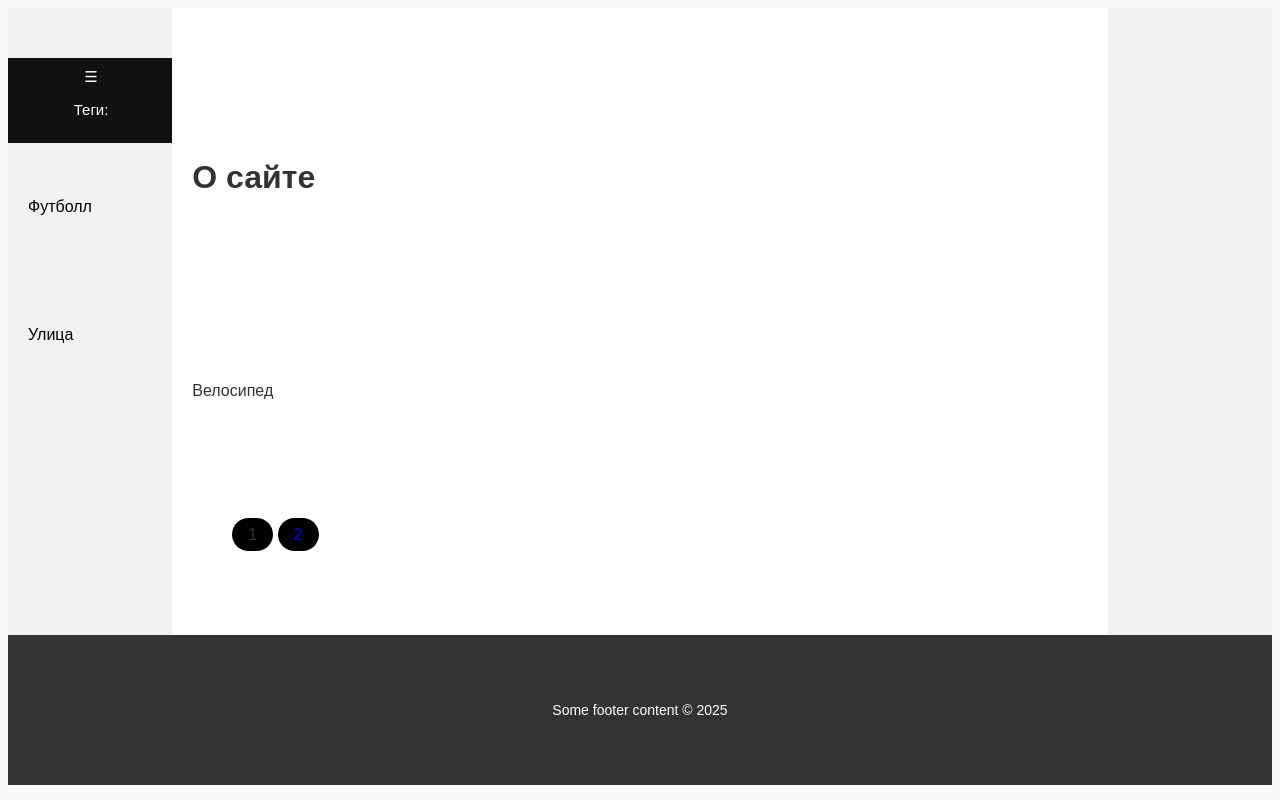
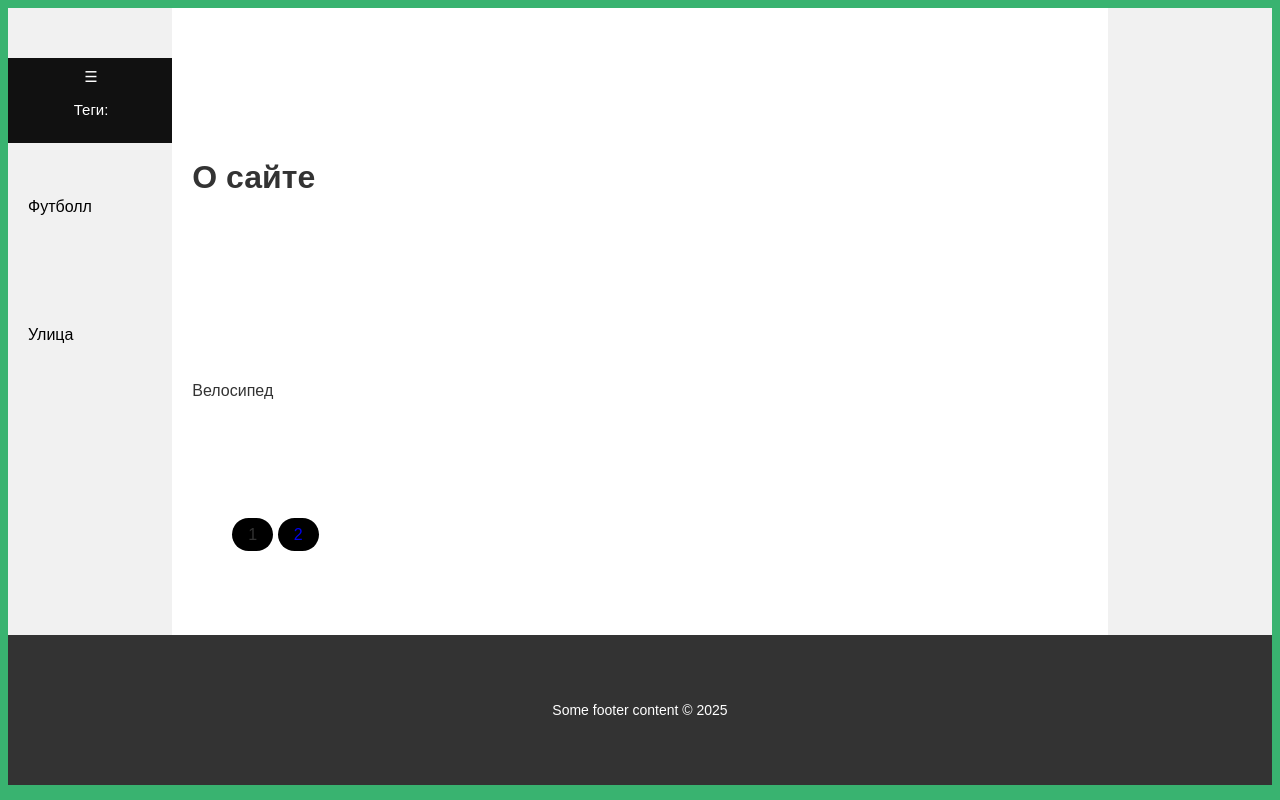
Before and after one commit to AzMa-sys/FirstProject, a Django app: page /about/ in a window 1280 px wide. Run offline with Django 4.2, Linux system fonts and the light colour scheme; a user stored in the database is signed in; data comes from the database, SQL or seed files in the repository; data that the repository does not hold is empty; parts of the project's set-up code (start-up, migrations or seed data) failed here and were passed over.

Commit message:
Update styles_s.css

```diff
--- a/KBR_SPORT/static/css/styles_s.css
+++ b/KBR_SPORT/static/css/styles_s.css
@@ -10,7 +10,7 @@ html {
 }
 body {
     font-family: 'Arial', sans-serif;
-    background-color: #f9f9f9;
+    background-color: #39b370;
     line-height: 8;
     color: #333;
     min-height: 100%;
```
